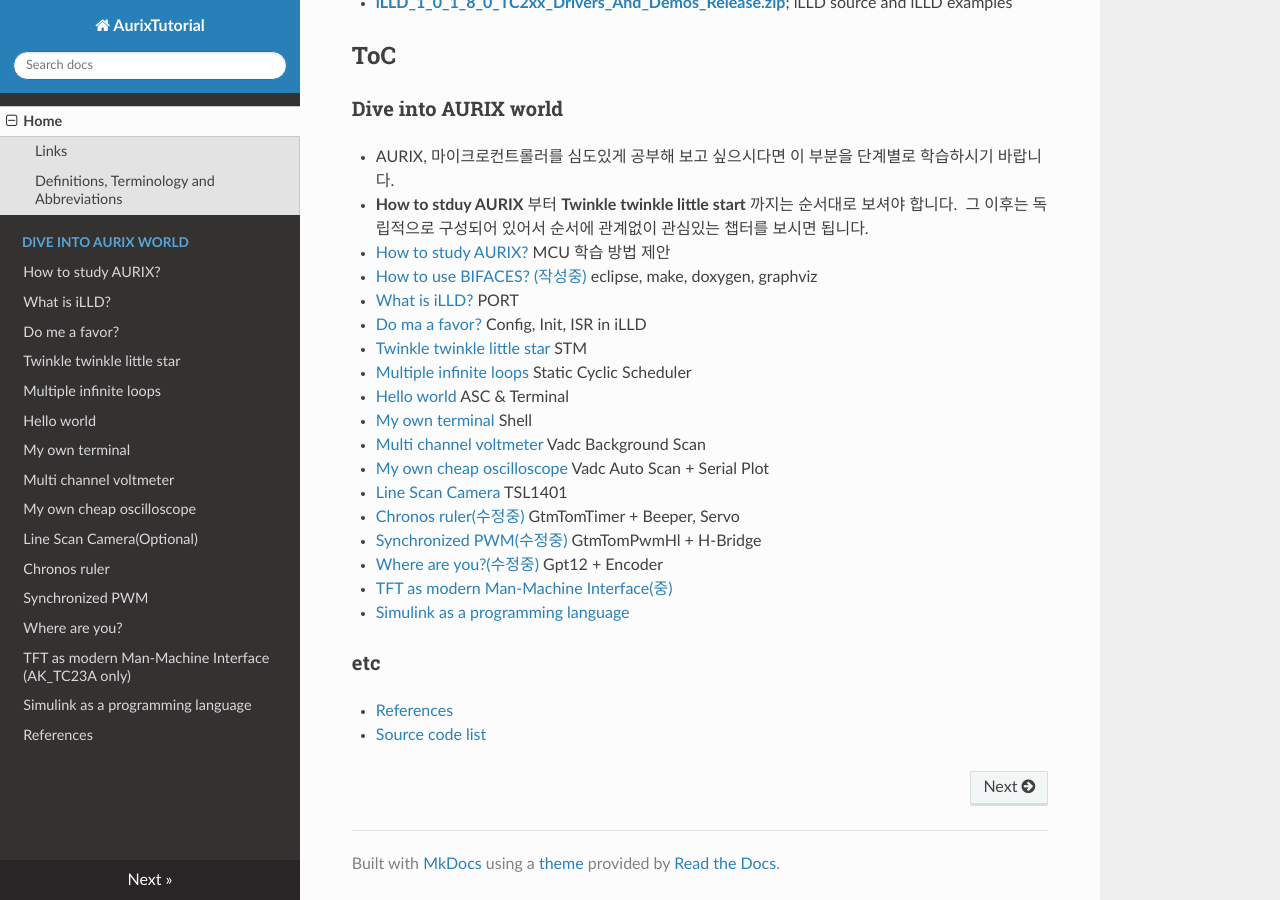
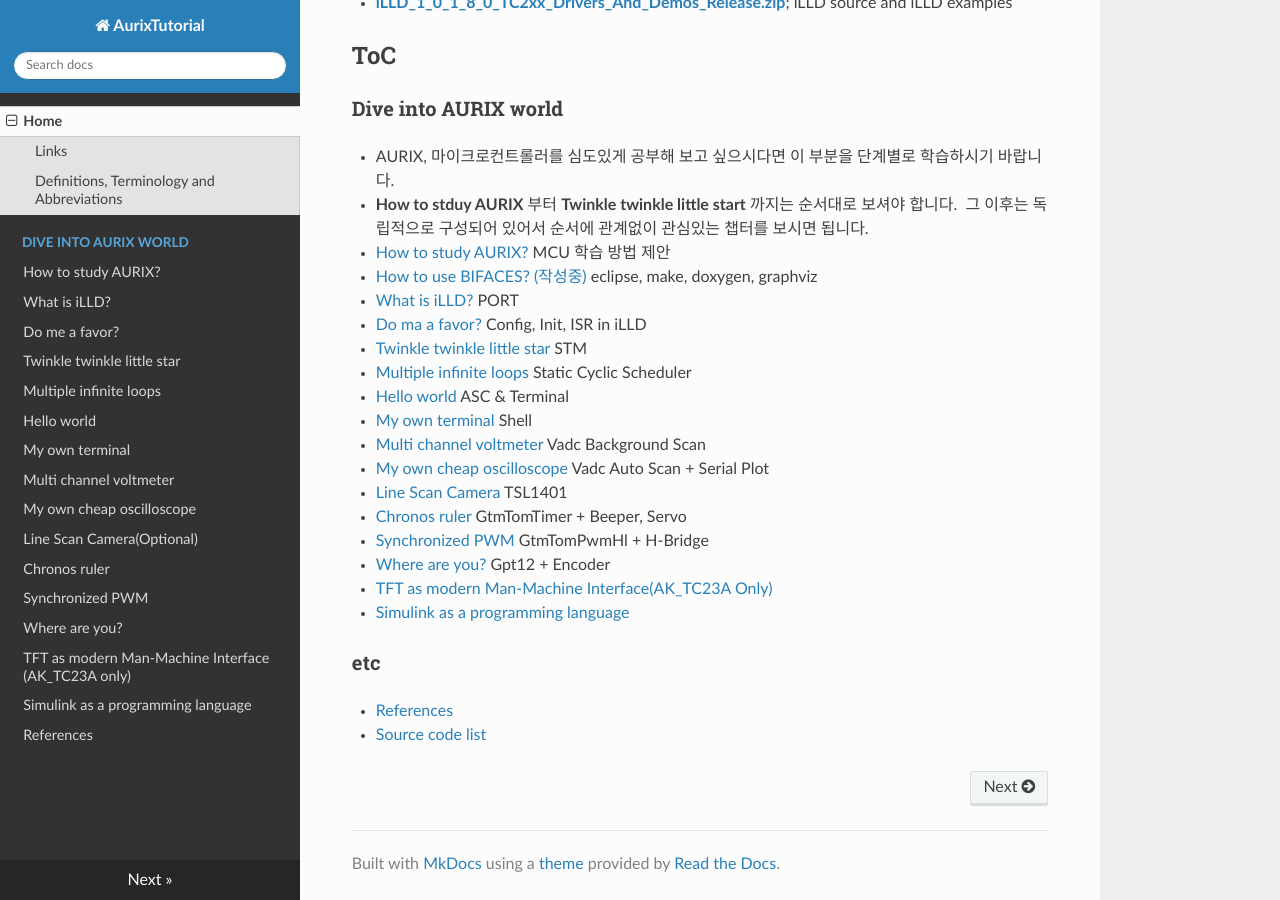
Before and after one commit to realsosy/AurixTutorial, an MkDocs documentation site: the page built from docs/index.md, in a window 1280 px wide and 900 px high, scrolled down 1194 px. Built offline with MkDocs 1.6.1, drawn with Linux system fonts in a browser that asks for light colours; nearby versions of some CDN libraries; old or Windows-style settings are respelled for this version of MkDocs.

Commit message:
no message

```diff
--- a/docs/index.md
+++ b/docs/index.md
@@ -67,10 +67,10 @@ Software Platform를 분석하면 자연스럽게 Infineon AURIX를 이해할
 9.  [Multi channel voltmeter](./MultiChannelVoltmeter.md)  Vadc Background Scan
 10.  [My own cheap oscilloscope](./MyOwnCheapOscilloscope.md)  Vadc Auto Scan + Serial Plot
 11.  [Line Scan Camera](./LineScanCamera.md) TSL1401
-12.  [Chronos ruler(수정중)](./ChronosRuler.md) GtmTomTimer + Beeper, Servo
-13.  [Synchronized PWM(수정중)](./SynchronizedPwm.md) GtmTomPwmHl + H-Bridge
-14.  [Where are you?(수정중)](./WhereAreYou.md) Gpt12 + Encoder
-15.  [TFT as modern Man-Machine Interface(중)](./TftAsModernMmi.md)
+12.  [Chronos ruler](./ChronosRuler.md) GtmTomTimer + Beeper, Servo
+13.  [Synchronized PWM](./SynchronizedPwm.md) GtmTomPwmHl + H-Bridge
+14.  [Where are you?](./WhereAreYou.md) Gpt12 + Encoder
+15.  [TFT as modern Man-Machine Interface(AK_TC23A Only)](./TftAsModernMmi.md)
 16.  [Simulink as a programming language](./SimulinkAsAProgrammingLanguage.md)
 
 ### etc
```
Also changed, not shown: src/README.md (added, +58 -0 lines).
